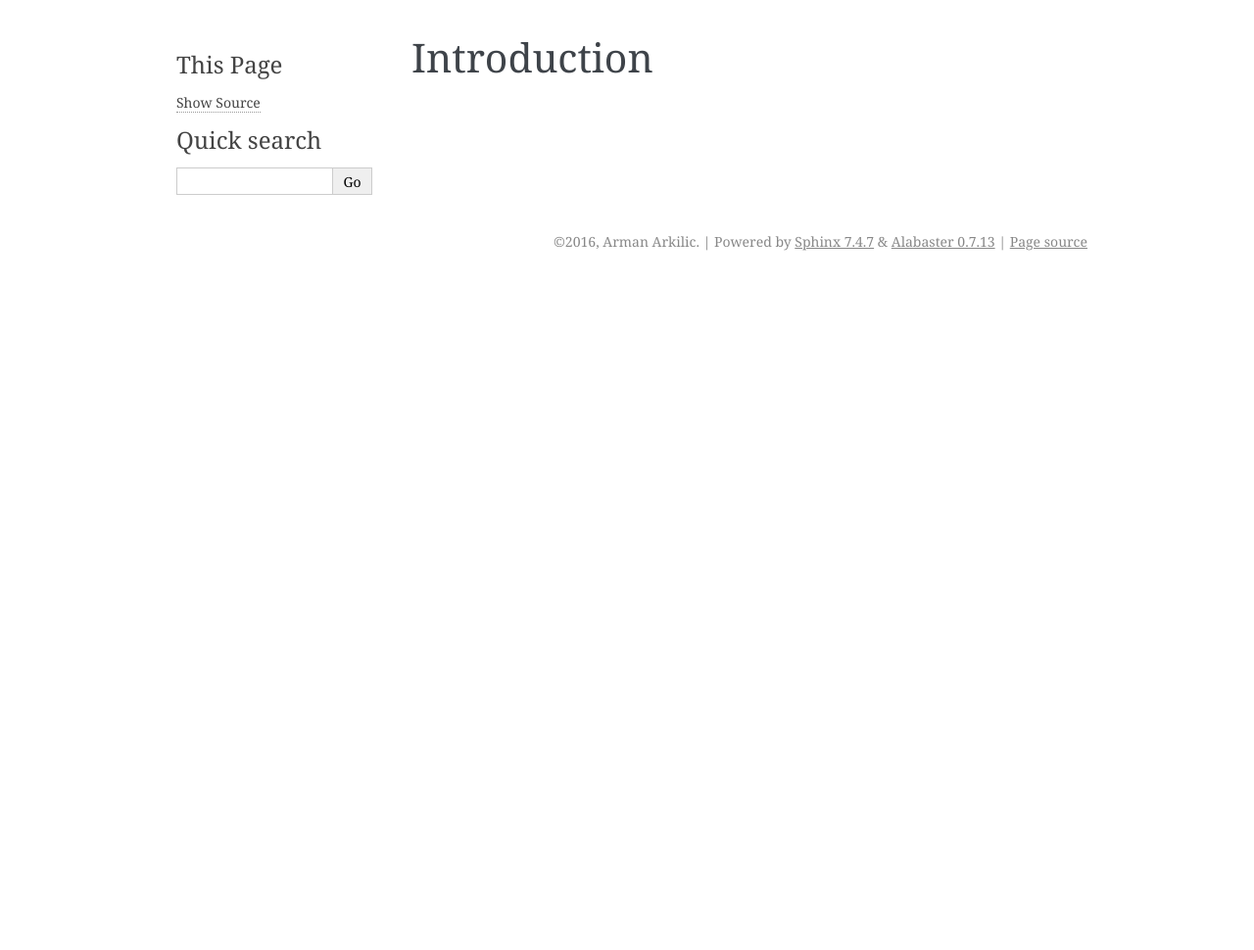
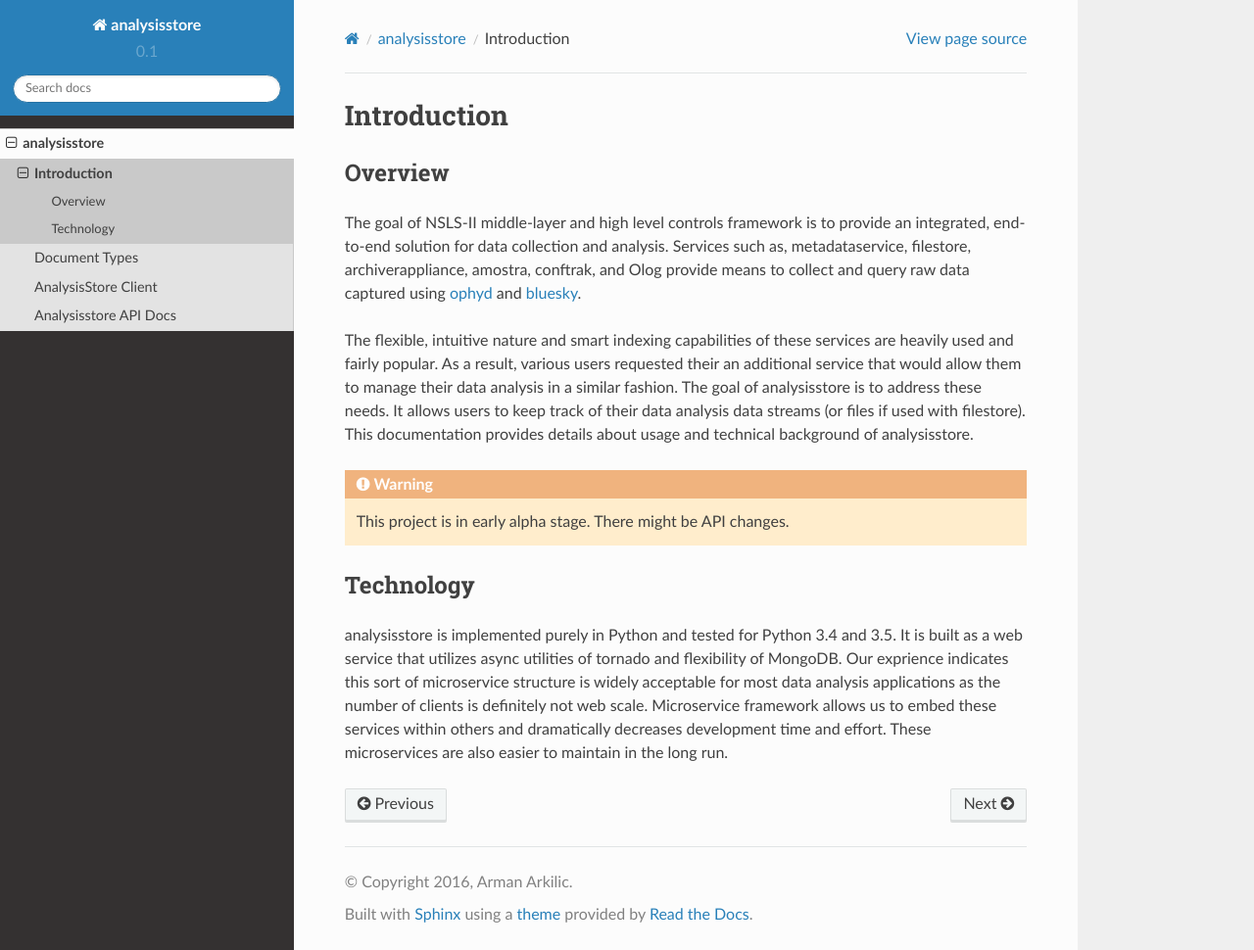
Before and after one commit to NSLS-II/analysisstore, a Sphinx documentation site: the page built from docs/source/introduction.rst, in a window 1280 px wide and 970 px high. Shown: the whole window at 98% size. Built offline with Sphinx 7.4.7 and the Read the Docs theme 2.0.0, drawn with Linux system fonts in a browser that asks for light colours.

```diff
--- a/docs/source/analysisstore.rst
+++ b/docs/source/analysisstore.rst
@@ -1,4 +1,4 @@
-analysisstore package
+Analysisstore API Docs
 =====================
 
 Subpackages
--- a/docs/source/clients.rst
+++ /dev/null
@@ -1,2 +0,0 @@
-Clients
---------
--- a/docs/source/conf.py
+++ b/docs/source/conf.py
@@ -112,7 +112,7 @@
 
 # The theme to use for HTML and HTML Help pages.  See the documentation for
 # a list of builtin themes.
-html_theme = 'alabaster'
+html_theme = 'sphinx_rtd_theme'
 
 # Theme options are theme-specific and customize the look and feel of a theme
 # further.  For a list of options available for each theme, see the
--- a/docs/source/examples.rst
+++ /dev/null
@@ -1,2 +0,0 @@
-Examples
-----------
--- a/docs/source/introduction.rst
+++ b/docs/source/introduction.rst
@@ -1,2 +1,36 @@
 Introduction
--------------
+============
+
+Overview
+--------
+
+The goal of NSLS-II middle-layer and high level controls framework
+is to provide an integrated,
+end-to-end solution for data collection and analysis.
+Services such as, metadataservice, filestore, archiverappliance,
+amostra, conftrak, and Olog provide means to collect and query raw data captured using
+ophyd_ and bluesky_.
+
+.. _bluesky: http://nsls-ii.github.io/bluesky/
+
+.. _ophyd: https://nsls-ii.github.io/ophyd/
+
+The flexible, intuitive nature and smart indexing capabilities of these services
+are heavily used and fairly popular. As a result, various users requested their
+an additional service that would allow them to manage their data analysis in a similar fashion.
+The goal of analysisstore is to address these needs. It allows users to keep track of their
+data analysis data streams (or files if used with filestore).
+This documentation provides details about usage and technical background of analysisstore.
+
+.. warning:: This project is in early alpha stage. There might be API changes.
+
+Technology
+----------
+
+analysisstore is implemented purely in Python and tested for Python 3.4 and 3.5. It is built
+as a web service that utilizes async utilities of tornado and flexibility of MongoDB.
+Our exprience indicates this sort of microservice structure is widely acceptable for
+most data analysis applications as the number of clients
+is definitely not web scale. Microservice framework allows us to embed
+these services within others and dramatically decreases development time and effort.
+These microservices are also easier to maintain in the long run.
--- a/docs/source/modules.rst
+++ b/docs/source/modules.rst
@@ -5,7 +5,6 @@
    :maxdepth: 4
 
    introduction
-   applications
-   examples
-   clients
+   usage
+   client_docs
    analysisstore
```
Also changed, not shown: docs/source/client_docs.rst (added, +20 -0 lines), docs/source/index.rst (+4 -3 lines), docs/source/usage.rst (added, +257 -0 lines), SampleNotebook.ipynb (added), Simple Analysisstore notebook.ipynb (deleted), 4 other files.
